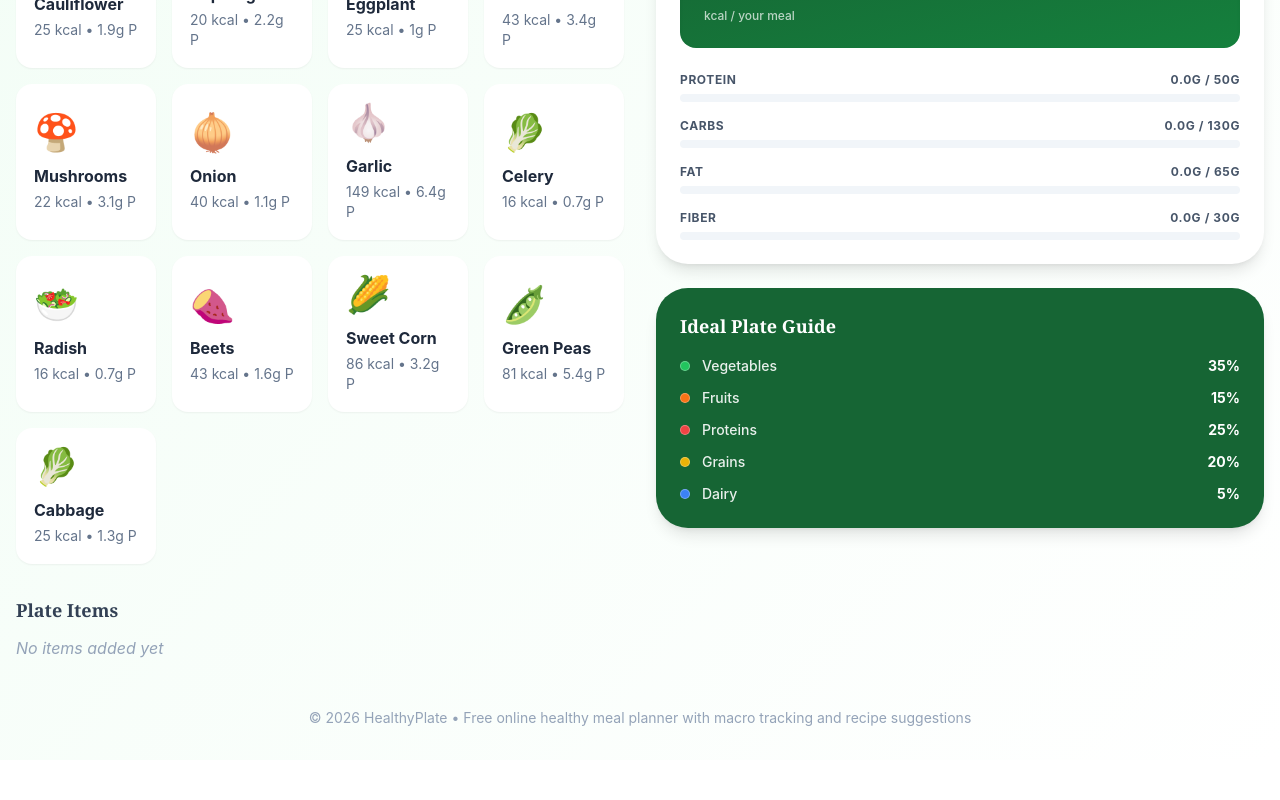
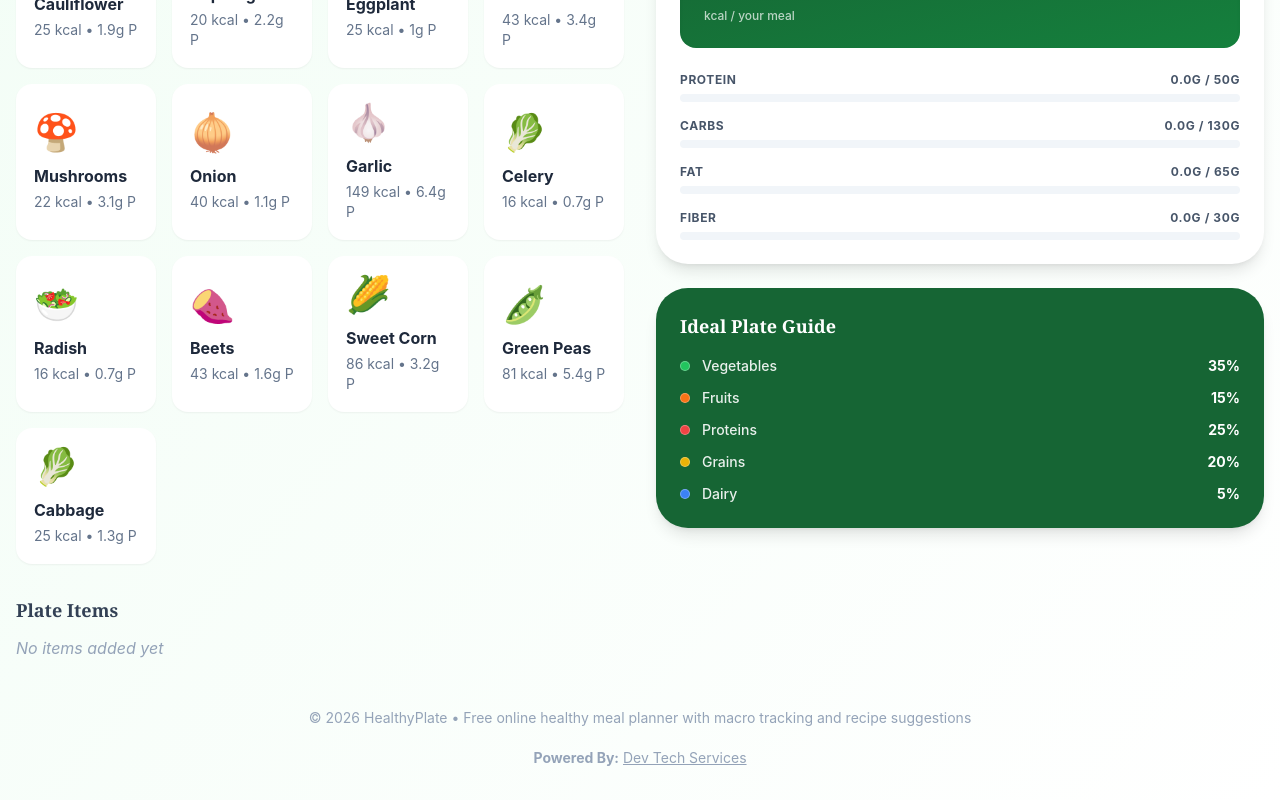
Before and after one commit to Jayrajsinh7254/Healthy-Plate, a React (Vite) app: page / in a window 1280 px wide. Shown: the part 746-1546 px from the top of the page. Before the commit the page ends 1506 px from the top, so only its background shows below. Built offline with nearby package versions, Linux system fonts and the light colour scheme.

Commit message:
add powered by

```diff
--- a/src/App.jsx
+++ b/src/App.jsx
@@ -801,7 +801,8 @@ Balance Score: ${score}%
 
       {/* Attribution/Footer */}
       <footer className="mt-12 text-center text-slate-400 text-sm" role="contentinfo">
-        <p>© 2026 HealthyPlate • Free online healthy meal planner with macro tracking and recipe suggestions</p>
+        <p>© 2026 HealthyPlate • Free online healthy meal planner with macro tracking and recipe suggestions</p><br />
+        <p><b>Powered By:</b> <a href="https://www.devtechservicesindia.com/"><u>Dev Tech Services</u></a></p>
       </footer>
     </div>
   );
```
